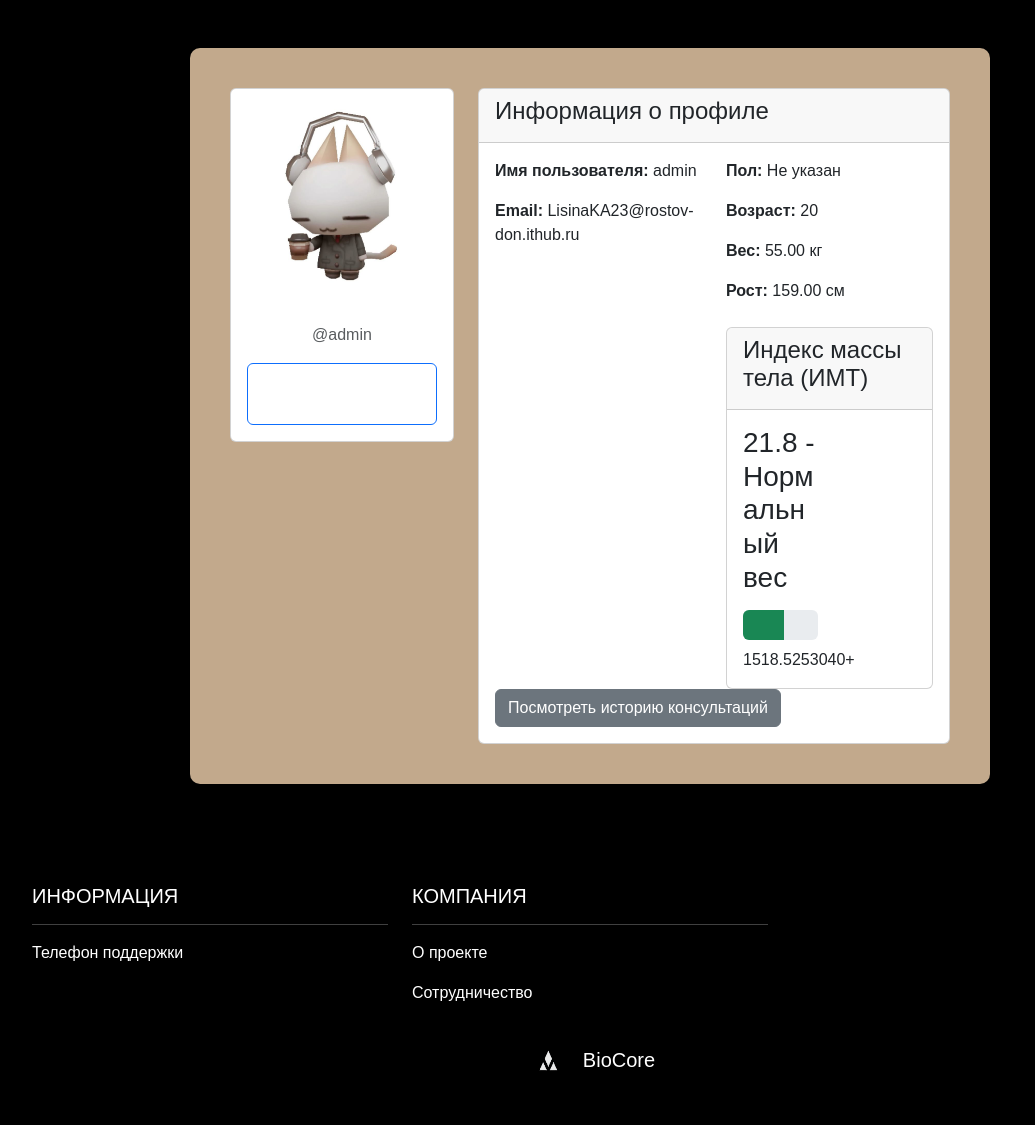
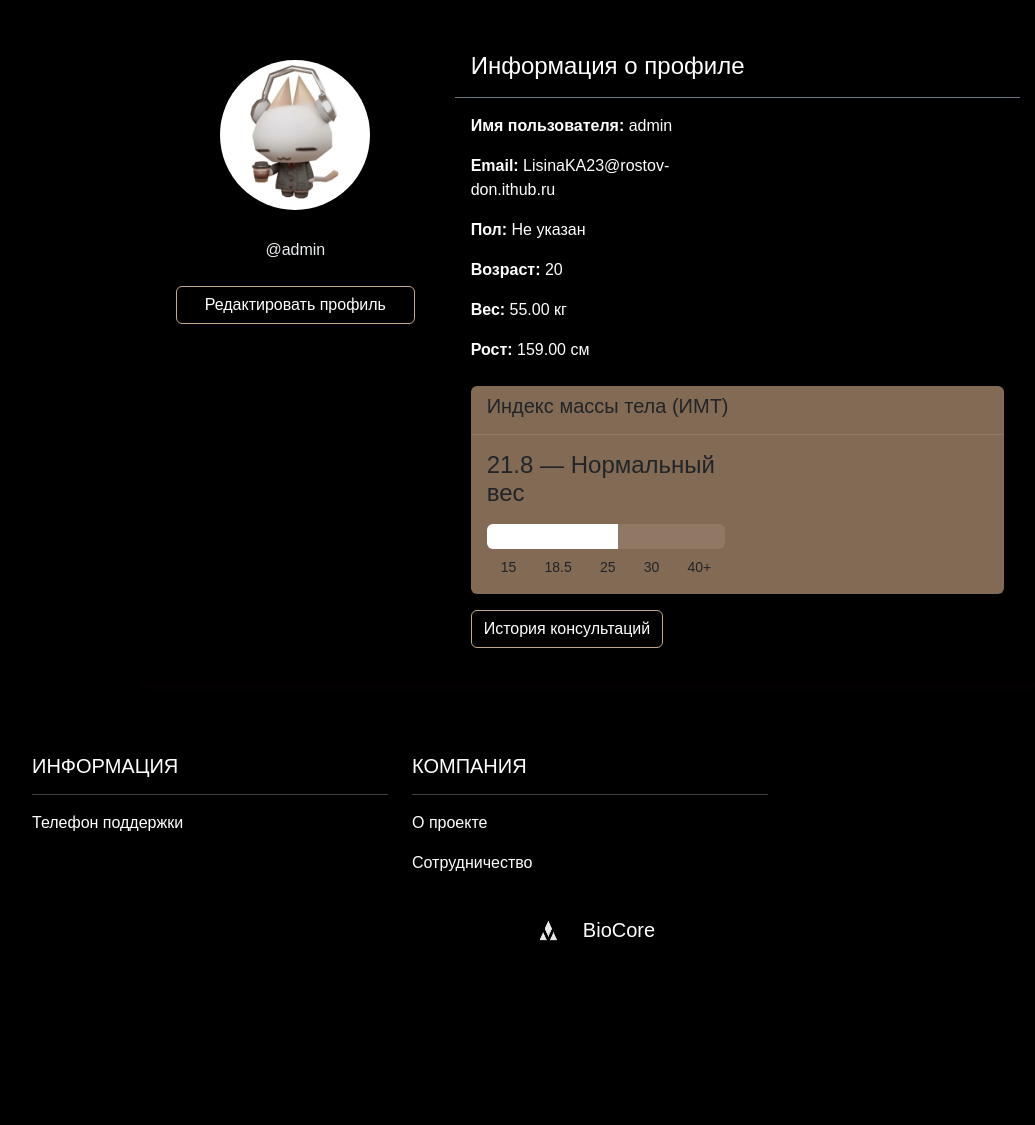
Before and after one commit to Kirikiri2/bio_core, a Django app: page /profile/ in a window 1280 px wide. Shown: the part 130-1255 px from the top of the page, without its empty margins (50-1085 px from the left). After the commit the page ends 1071 px from the top, so only its background shows below. Run offline with Django 5.2, Linux system fonts and the light colour scheme; a user stored in the database is signed in; some web fonts are replaced.

Commit message:
html_css_profil_v1

```diff
--- a/biocore_site/bio_core_website/static/bio_core_website/css/style.css
+++ b/biocore_site/bio_core_website/static/bio_core_website/css/style.css
@@ -341,7 +341,7 @@ body {
 
 /* Стили для страницы консультации */
 .container.mt-5 {
-    background-color: #c2a98c;
+    background-color: #826A54;
     /* Бежевый фон */
     padding: 40px;
     border-radius: 10px;
@@ -351,7 +351,7 @@ body {
 }
 
 .container.mt-5 h2 {
-    color: #000;
+    color: #f5f3f3;
     font-family: 'TT Travels Next Trl', sans-serif;
     font-weight: bold;
     text-transform: uppercase;
@@ -419,3 +419,66 @@ textarea.form-control {
         max-width: 100%;
     }
 }
+
+.progress {
+    background-color: rgba(255, 255, 255, 0.1);
+}
+
+.card {
+    background-color: #000;
+    border: none;
+}
+
+.card-header {
+    background-color: transparent;
+    border-bottom: 1px solid rgba(255, 255, 255, 0.1);
+}
+
+.btn-outline-light {
+    color: #fff;
+    border-color: #c2a98c;
+}
+
+.btn-outline-light:hover {
+    background-color: #c2a98c;
+    color: #000;
+}
+
+.text-muted {
+    --bs-text-opacity: 1;
+    color: #e9ecef !important;
+}
+
+.bg-secondary {
+    --bs-bg-opacity: 1;
+    background-color: #826A54 !important;
+}
+
+.form-control:focus {
+    border-color: #c2a98c;
+    box-shadow: 0 0 0 0.25rem rgba(194, 169, 140, 0.25);
+}
+
+.bg-success {
+    --bs-bg-opacity: 1;
+    background-color: #fff !important;
+}
+
+.container.mt-6 {
+
+
+    padding: 20px;
+    border-radius: 10px;
+    max-width: 900px;
+    margin: 20px auto;
+    box-shadow: 0 4px 12px rgba(71, 15, 15, 0.1);
+}
+
+.container.mt-6 h2 {
+    color: #000;
+    font-family: 'TT Travels Next Trl', sans-serif;
+    font-weight: bold;
+    text-transform: uppercase;
+    margin-bottom: 30px;
+    text-align: center;
+}
--- a/biocore_site/bio_core_website/templates/bio_core_website/profile.html
+++ b/biocore_site/bio_core_website/templates/bio_core_website/profile.html
@@ -2,62 +2,66 @@
 {% load static %}
 
 {% block content %}
-<div class="container mt-5">
-    <div class="row">
+<div class="container mt-6">
+    <div class="row g-4">
+        <!-- Левая колонка: аватар и профиль -->
         <div class="col-md-4">
-            <div class="card">
-                <div class="card-body text-center">
+            <div class="card  text-white text-center p-3">
+                <div class="mb-3">
                     {% if user.avatar %}
                         <img src="{{ user.avatar.url }}"
-         class="img-fluid rounded-circle mb-3"
-         width="200"
-         height="200"
+                             class="img-fluid rounded-circle"
+                             width="150" height="150"
                              alt="Аватар пользователя {{ user.username }}"
                              style="object-fit: cover;">
                     {% else %}
                         <img src="/media/avatars/default.jpg"
-         class="img-fluid rounded-circle mb-3"
-         width="200"
-         height="200"
+                             class="img-fluid rounded-circle"
+                             width="150" height="150"
                              alt="Аватар по умолчанию"
                              style="object-fit: cover;">
                     {% endif %}
+                </div>
                 <h4>{{ user.get_full_name }}</h4>
                 <p class="text-muted">@{{ user.username }}</p>
                 <a href="{% url 'bio_core_website:edit_profile' %}"
-                       class="btn btn-primary btn-block">
+                   class="btn btn-outline-light mt-2">
                     Редактировать профиль
                 </a>
             </div>
         </div>
-        </div>
 
+        <!-- Правая колонка: данные и ИМТ -->
         <div class="col-md-8">
-            <div class="card">
-                <div class="card-header">
+            <div class="card  text-white">
+                <div class="card-header border-secondary">
                     <h4>Информация о профиле</h4>
                 </div>
                 <div class="card-body">
-                    <div class="row">
+                    <div class="rrr">
                         <div class="col-md-6">
                             <p><strong>Имя пользователя:</strong> {{ user.username }}</p>
-                            <p><strong>Email:</strong> {{ user.email }}</p>
+                            <p><strong>Email:</strong> {{ user.email|default:"Не указан" }}</p>
                         </div>
                         <div class="col-md-6">
                             <p><strong>Пол:</strong> {{ user.get_gender_display|default:"Не указан" }}</p>
                             <p><strong>Возраст:</strong> {{ user.age|default:"Не указан" }}</p>
                             <p><strong>Вес:</strong> {{ user.weight|default:"Не указан" }} кг</p>
                             <p><strong>Рост:</strong> {{ user.height|default:"Не указан" }} см</p>
+                        </div>
+                    </div>
+
+                    <!-- Блок ИМТ -->
                     {% if bmi_data %}
-    <div class="card mt-4">
+                        <div class="card bg-secondary mt-4 text-dark">
                             <div class="card-header">
-            <h4>Индекс массы тела (ИМТ)</h4>
+                                <h5>Индекс массы тела (ИМТ)</h5>
                             </div>
                             <div class="card-body">
                                 <div class="row">
                                     <div class="col-md-6">
-                    <h3>{{ bmi_data.value }} - {{ bmi_data.category }}</h3>
-                    <div class="progress mt-3" style="height: 30px;">
+                                        <h4>{{ bmi_data.value }} — {{ bmi_data.category }}</h4>
+                                        <div class="progress mt-3" style="height: 25px;">
                                             <div class="progress-bar
                                                 {% if bmi_data.value < 18.5 %}bg-info
                                                 {% elif bmi_data.value < 25 %}bg-success
@@ -70,7 +74,7 @@
                                                 aria-valuemax="40">
                                             </div>
                                         </div>
-                    <div class="mt-2 d-flex justify-content-between">
+                                        <div class="mt-2 d-flex justify-content-between small">
                                             <span>15</span>
                                             <span>18.5</span>
                                             <span>25</span>
@@ -78,26 +82,18 @@
                                             <span>40+</span>
                                         </div>
                                     </div>
-
-            </div>
-
-        </div>
-
-    </div>
-
-    {% endif %}
                                 </div>
                             </div>
-                    <a href="{% url 'bio_core_website:consultation_history' %}" class="btn btn-secondary">Посмотреть историю консультаций</a>
                         </div>
-
+                    {% endif %}
+                    <a href="{% url 'bio_core_website:consultation_history' %}" class="btn btn-outline-light mt-3">История консультаций</a>
                 </div>
-
+            </div>
+        </div>
     </div>
 </div>
 
-</div>
-
+<!-- Chart.js можно оставить, если используется -->
 <script src="https://cdn.jsdelivr.net/npm/chart.js"></script>
 <script>
     // График ИМТ
```
Also changed, not shown: biocore_site/db.sqlite3. Lines whose indentation alone changed are shown as unchanged.
